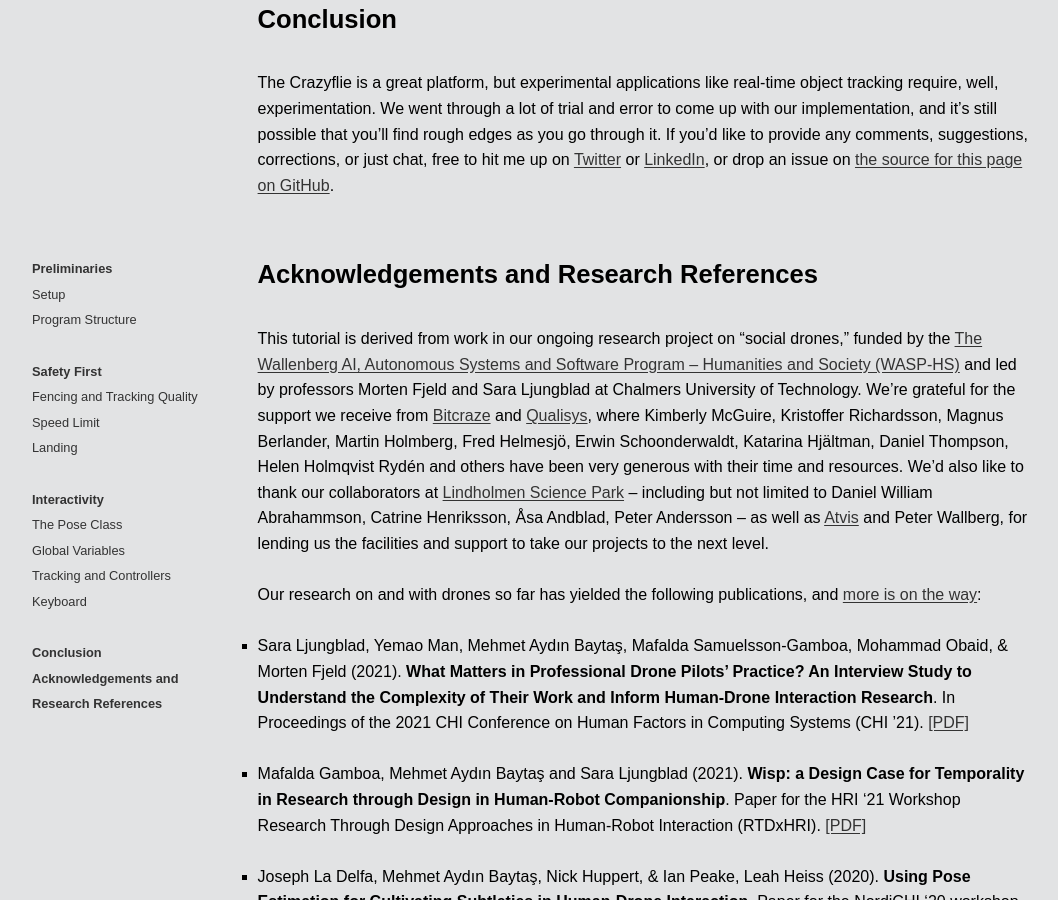
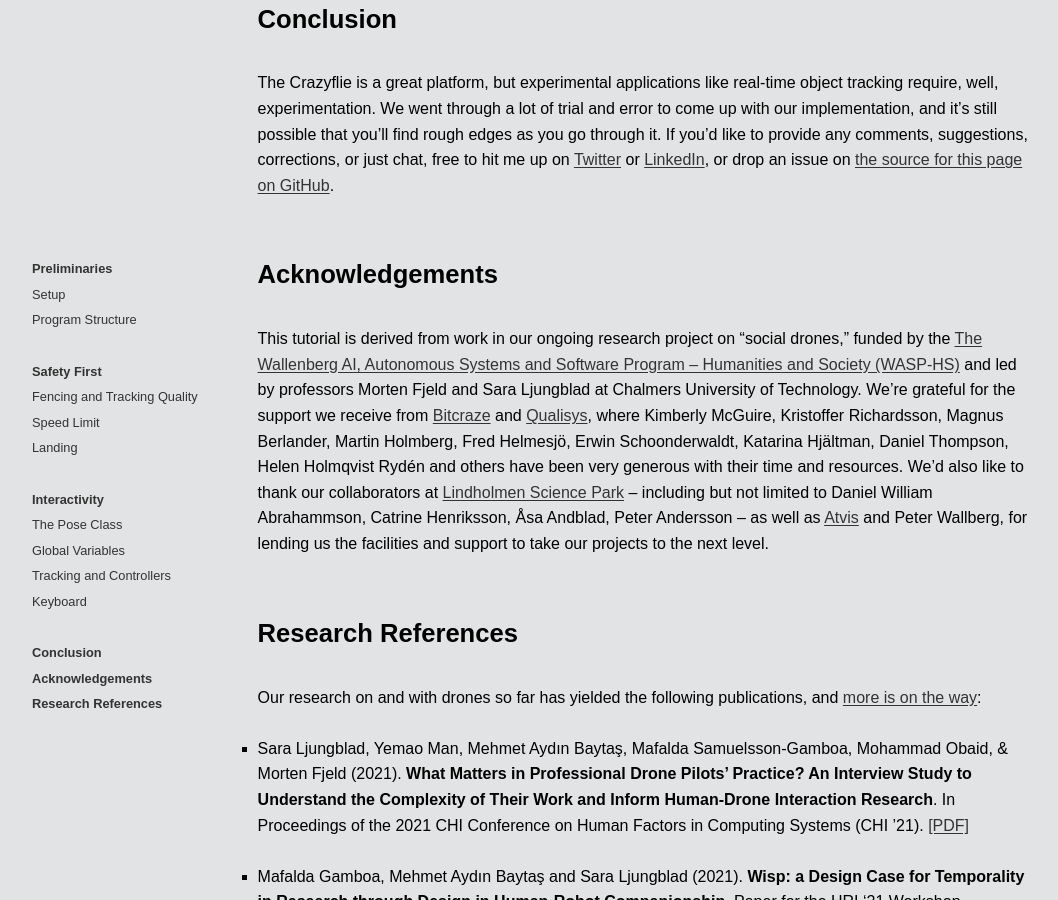
Before and after one commit to l77l77/mbaytas.github.io, a Jekyll site: the page built from crazyflie.md, in a window 1280 px wide and 900 px high, scrolled down 15491 px. Shown: the whole window, without its empty margins (108-1166 px from the left). Built offline with Jekyll 4.4.1, drawn with Linux system fonts in a browser that asks for light colours; some web fonts are replaced; our own code applies the rules of GitHub Pages for plain Markdown files; comment, search, counter and statistics services are not loaded.

Commit message:
Update crazyflie.md

```diff
--- a/crazyflie.md
+++ b/crazyflie.md
@@ -403,9 +403,11 @@ with SyncCrazyflie(cf_uri, cf=Crazyflie(rw_cache='./cache')) as scf:
 
 The Crazyflie is a great platform, but experimental applications like real-time object tracking require, well, experimentation. We went through a lot of trial and error to come up with our implementation, and it's still possible that you'll find rough edges as you go through it. If you'd like to provide any comments, suggestions, corrections, or just chat, free to hit me up on [Twitter](https://twitter.com/doctorBaytas) or [LinkedIn](https://www.linkedin.com/in/doctorbaytas/), or drop an issue on [the source for this page on GitHub](https://github.com/mbaytas/mbaytas.github.io/blob/main/crazyflie.md).
 
-## Acknowledgements and Research References
+## Acknowledgements
 
 This tutorial is derived from work in our ongoing research project on "social drones," funded by the [The Wallenberg AI, Autonomous Systems and Software Program – Humanities and Society (WASP-HS)](https://wasp-hs.org/) and led by professors Morten Fjeld and Sara Ljungblad at Chalmers University of Technology. We're grateful for the support we receive from [Bitcraze](https://www.bitcraze.io/) and [Qualisys](https://www.qualisys.com), where Kimberly McGuire, Kristoffer Richardsson, Magnus Berlander, Martin Holmberg, Fred Helmesjö, Erwin Schoonderwaldt, Katarina Hjältman, Daniel Thompson, Helen Holmqvist Rydén and others have been very generous with their time and resources. We'd also like to thank our collaborators at [Lindholmen Science Park](https://www.lindholmen.se/) – including but not limited to Daniel William Abrahammson, Catrine Henriksson, Åsa Andblad, Peter Andersson – as well as [Atvis](https://atvis.se/) and Peter Wallberg, for lending us the facilities and support to take our projects to the next level.
+
+## Research References
 
 Our research on and with drones so far has yielded the following publications, and [more is on the way](https://www.baytas.net/research/):
 
```
